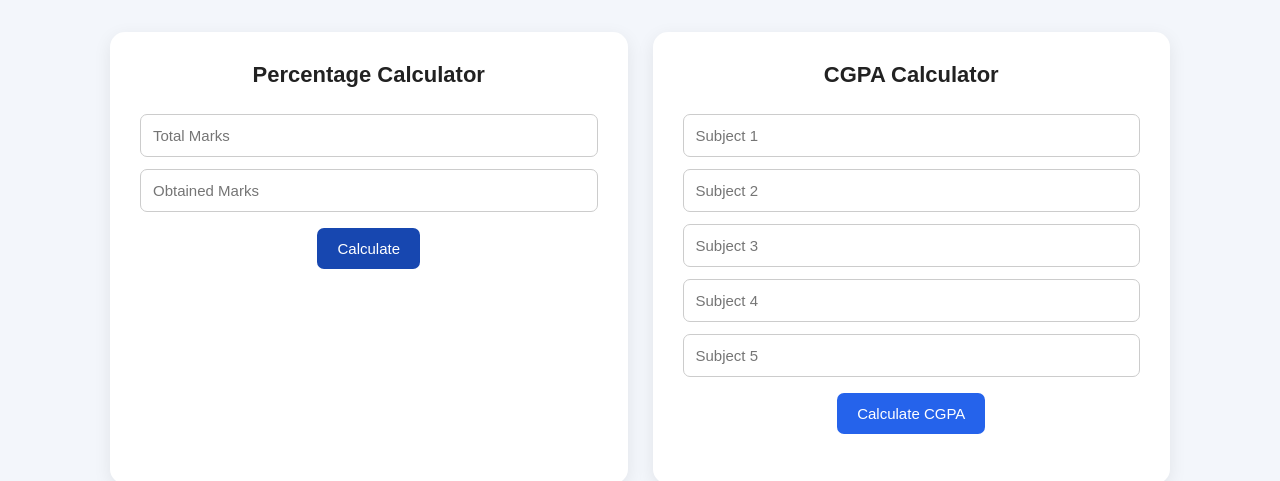
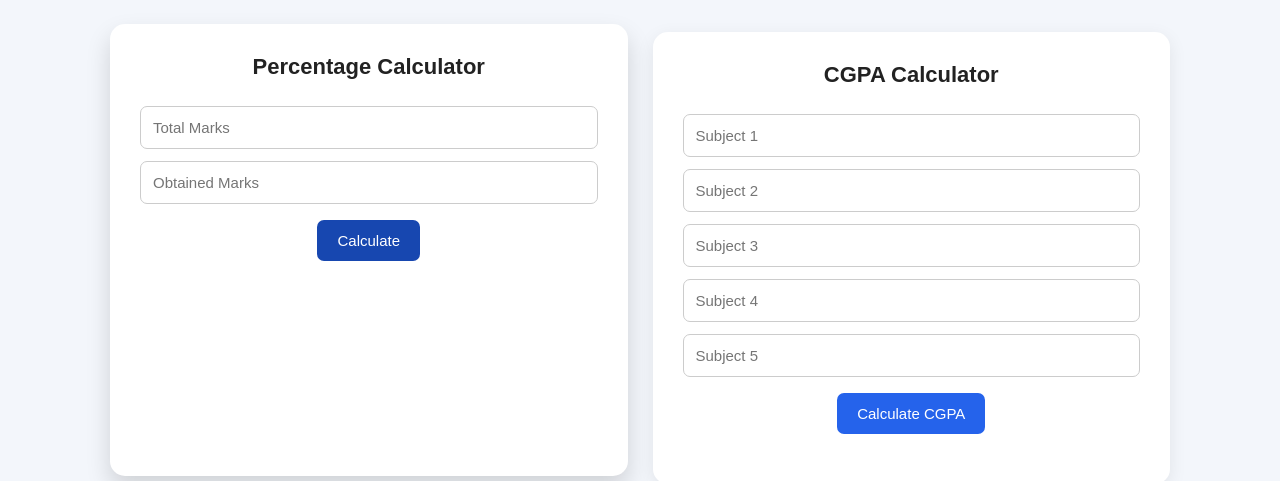
Before and after one commit to student-tools2026/student-tools20226, a plain HTML site: page index.html in a window 1280 px wide. In both pictures the pointer is over the element 368 px from the left and 577 px from the top of the page. Shown: the part 319-800 px from the top of the page. Drawn offline with Linux system fonts and the light colour scheme.

Commit message:
add tools card hover effect

```diff
--- a/style.css
+++ b/style.css
@@ -222,3 +222,14 @@ nav h2 {
         padding: 20px 10px;
     }
 }
+/* Tool Card Hover Effect */
+
+.tool {
+    transition: all 0.3s ease;
+    cursor: pointer;
+}
+
+.tool:hover {
+    transform: translateY(-8px);
+    box-shadow: 0 12px 25px rgba(0, 0, 0, 0.15);
+}
```
